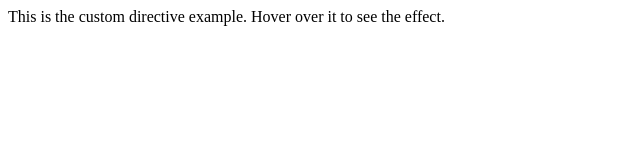
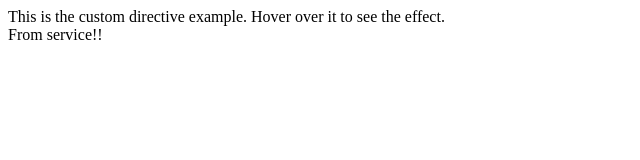
Before and after one commit to arpita041/myAngularNotes, an Angular app: page / in a window 1280 px wide. Shown: the top 160 px of the page, without its empty margins (0-640 px from the left). Built offline with nearby package versions, Linux system fonts and the light colour scheme; no server answers.

Commit message:
change detection strategy: OnPush example

```diff
--- a/src/app/app.component.html
+++ b/src/app/app.component.html
@@ -1 +1,4 @@
 <div appHighlight> This is the custom directive example. Hover over it to see the effect.</div>
+<div>
+  {{myData}}
+</div>
--- a/src/app/app.component.ts
+++ b/src/app/app.component.ts
@@ -1,14 +1,17 @@
-import { Component } from '@angular/core';
+import { ChangeDetectionStrategy, Component } from '@angular/core';
 import { HighlightDirective } from './highlight.directive';
 import { ObservablesExampleService } from './observables-example.service';
+import { ChangeDetectorRef } from '@angular/core';
 @Component({
   selector: 'app-root',
   templateUrl: './app.component.html',
-  styleUrl: './app.component.scss'
+  styleUrl: './app.component.scss',
+  changeDetection: ChangeDetectionStrategy.OnPush
 })
 export class AppComponent {
   title = 'myAngularNotes';
-  constructor(private observableEx:ObservablesExampleService){}
+  myData="hello";
+  constructor(private observableEx:ObservablesExampleService, private cdr:ChangeDetectorRef ){}
 
   ngOnInit(){
     this.observableEx.firstBasicObservable().subscribe({
@@ -24,6 +27,7 @@ export class AppComponent {
     });
 this.getPostsData();
 this.get2Datas();
+this.changeDetectionExample();
   }
 
   getPostsData(){
@@ -53,4 +57,14 @@ this.get2Datas();
       }
     })
   }
+
+  //change detection example by calling manual changeDetectorRef
+
+  changeDetectionExample(){
+    this.observableEx.changeDetectionExample().subscribe((data)=>{
+   this.myData = data;
+   this.cdr.detectChanges(); // Manually trigger change detection
+    })
+
+  }
 }
--- a/src/app/observables-example.service.ts
+++ b/src/app/observables-example.service.ts
@@ -1,5 +1,5 @@
 import { Injectable } from '@angular/core';
-import { forkJoin, Observable } from 'rxjs';
+import { delay, forkJoin, Observable, of } from 'rxjs';
 import { HttpClient } from '@angular/common/http';
 
 @Injectable({
@@ -35,4 +35,7 @@ firstBasicObservable(): Observable<number>{
    return forkJoin([firstData,secondData]);
   }
 
+  changeDetectionExample():Observable<any>{
+    return of("From service!!").pipe(delay(2000));
+  }
 }
```
